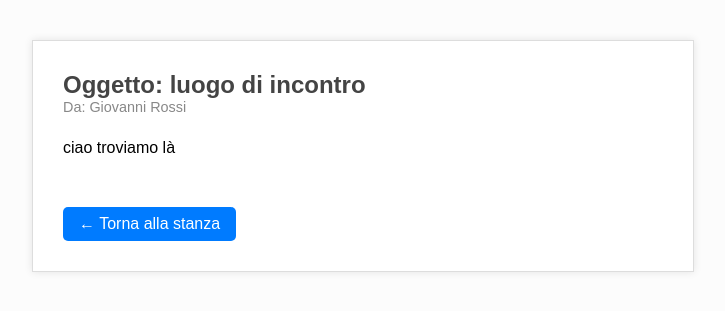
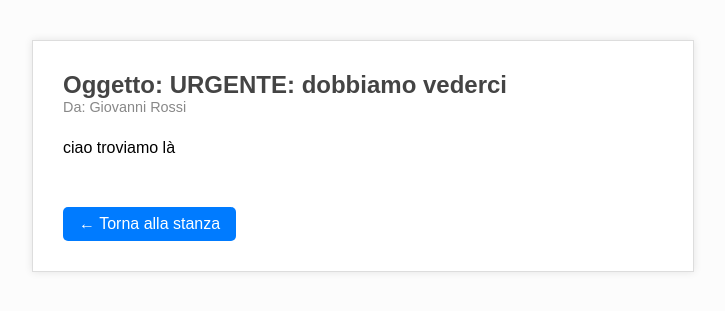
Before and after one commit to AndCatr/Stanza-Virtuale, a Flask app: page /email/1 in a window 1280 px wide. Shown: the top 311 px of the page, without its empty margins (277-1002 px from the left). Run offline with Flask 3, Linux system fonts and the light colour scheme.

Commit message:
Update email.html

```diff
--- a/templates/email.html
+++ b/templates/email.html
@@ -50,7 +50,7 @@
 
 <div class="email-container">
     <div class="email-header">
-        <h2>Oggetto: luogo di incontro</h2>
+        <h2>Oggetto: URGENTE: dobbiamo vederci</h2>
         <div class="email-meta">Da: Giovanni Rossi</div>
     </div>
     <div class="email-body">
```
